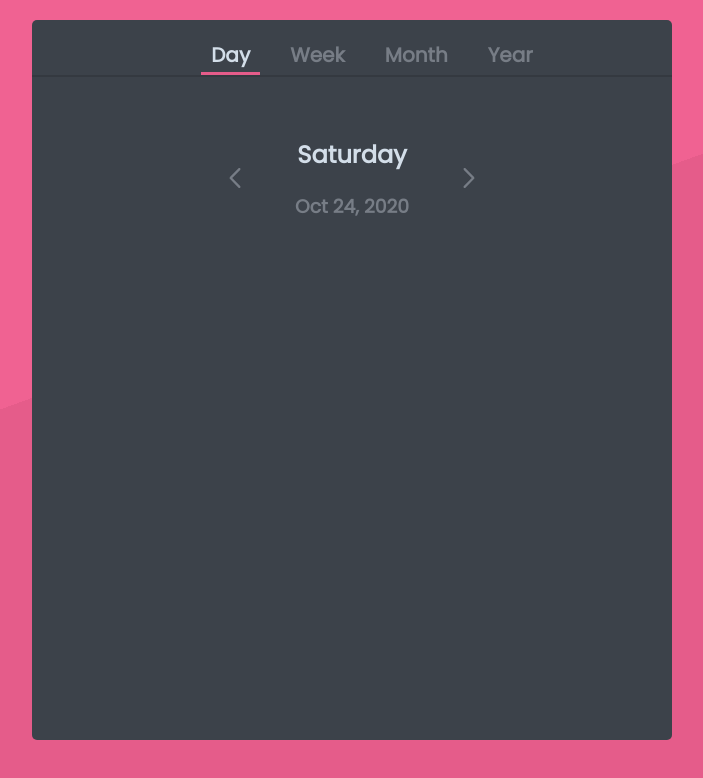
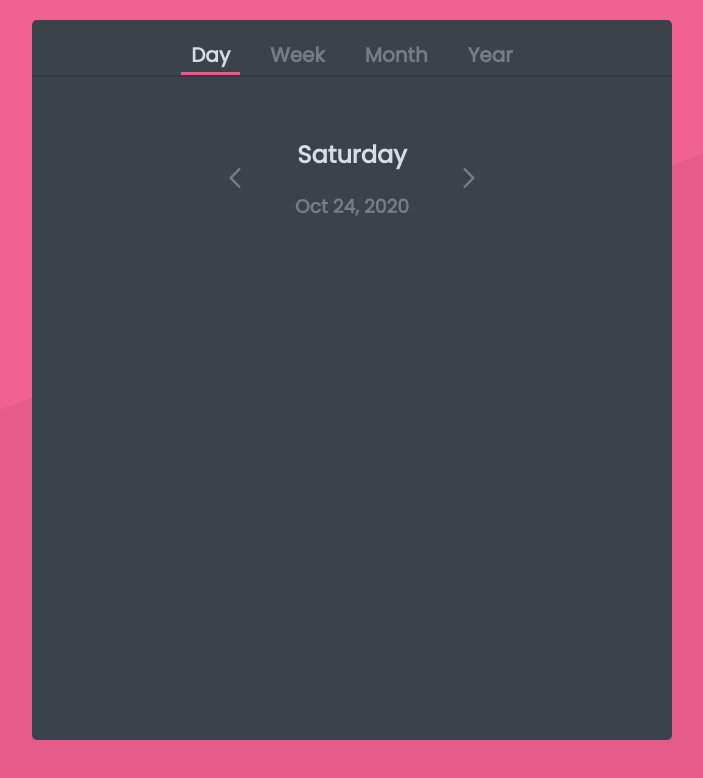
Before and after one commit to AlexandrRzz/toDo, a React (Create React App) app: page / in a window 1280 px wide. Shown: the top 778 px of the page, without its empty margins (288-991 px from the left). Built offline with nearby package versions, Linux system fonts and the light colour scheme.

Commit message:
fixed wrong padding for menu__items

```diff
--- a/src/components/Nav/Nav.css
+++ b/src/components/Nav/Nav.css
@@ -4,7 +4,7 @@
 
 .nav__items {
   margin: 0 auto;
-  padding-top: 15px;
+  padding: 15px 0 0 0;
   display: flex;
   justify-content: center;
   list-style-type: none;
```
